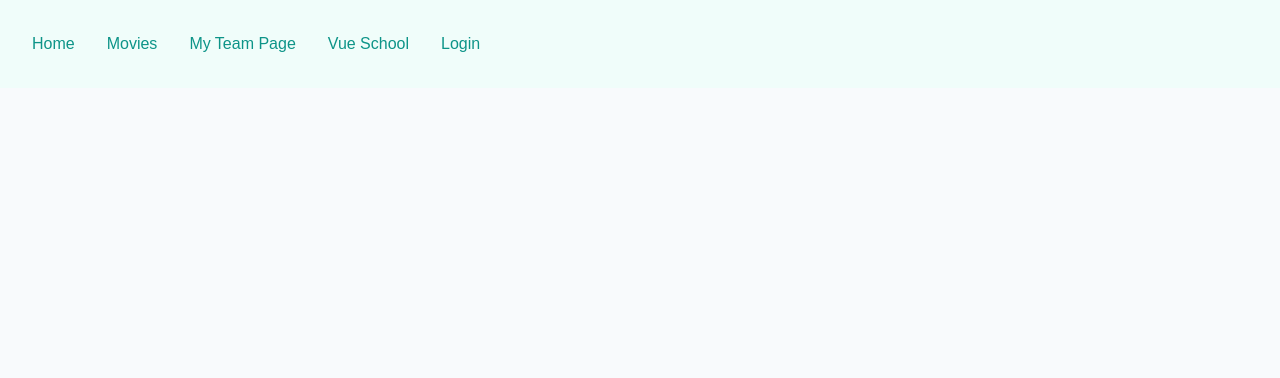
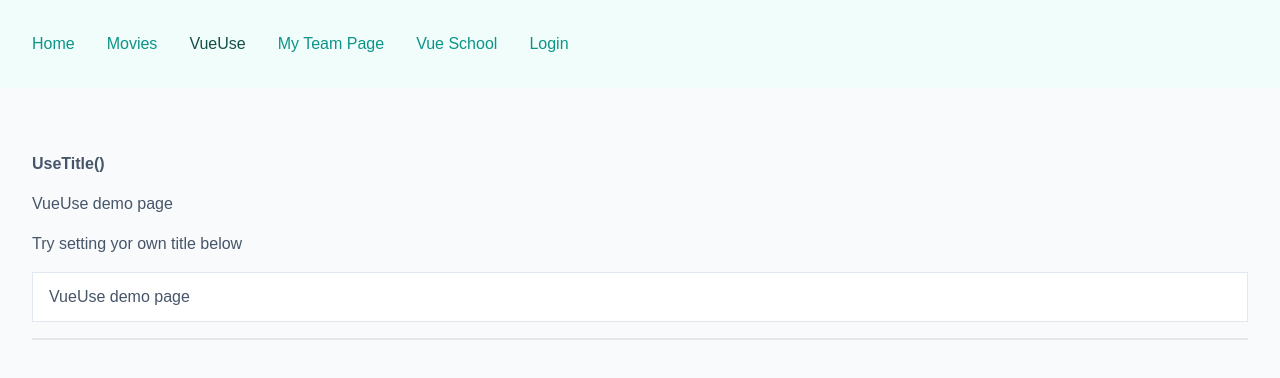
Before and after one commit to petrfaitl/nuxt-3-fundamentals-course, a Nuxt app: page /vueuse in a window 1280 px wide. Shown: the top 378 px of the page. Built offline with nearby package versions, Linux system fonts and the light colour scheme.

Commit message:
Adds a vueuse page

```diff
--- a/layouts/default.vue
+++ b/layouts/default.vue
@@ -9,6 +9,7 @@
     <nav class="">
       <NuxtLink to="/">Home</NuxtLink>
       <NuxtLink to="/movies">Movies</NuxtLink>
+      <NuxtLink to="/vueuse">VueUse</NuxtLink>
       <NuxtLink to="/teams/my-team/users/111">My Team Page</NuxtLink>
       <NuxtLink to="https://vueschool.io/lessons/nuxtlink-for-navigation">Vue School</NuxtLink>
       <div>
--- a/nuxt.config.ts
+++ b/nuxt.config.ts
@@ -4,11 +4,17 @@
     ["@pinia/nuxt",
       {
         autoImports: ["defineStore", "acceptHMRUpdate"],
-      }], '@nuxtjs/tailwindcss'],
+      }],
+    '@nuxtjs/tailwindcss'],
   imports: {
     dirs: ["stores"],
   },
   app: {
     pageTransition: {name: 'page', mode: 'out-in'}
+  },
+  routeRules:{
+    "/":{swr:true},
+    "/teams":{static:true}
+
   }
 })
--- a/package.json
+++ b/package.json
@@ -12,6 +12,7 @@
     "nuxt": "3.0.0"
   },
   "dependencies": {
-    "@pinia/nuxt": "^0.4.3"
+    "@pinia/nuxt": "^0.4.3",
+    "@vueuse/core": "^9.5.0"
   }
 }
--- a/pages/index.vue
+++ b/pages/index.vue
@@ -1,8 +1,17 @@
-<script lang="ts" setup></script>
+<script lang="ts" setup>
+
+import {useDateFormat, useNow} from "@vueuse/core";
+
+const formattedDate = useDateFormat(useNow(), 'HH:mm ddd, DD MMM YYYY', {locales:'en-NZ'});
+</script>
 
 <template>
+  <div>
+
   <div class="text-3xl">
-    Page: Home
+    Nuxt.js Movies Search Demo
+  </div>
+  <div>{{formattedDate}}</div>
   </div>
 </template>
 
--- /dev/null
+++ b/pages/vueuse.vue
@@ -0,0 +1,25 @@
+<script lang="ts" setup>
+import {useTitle} from '@vueuse/core';
+
+const title = useTitle();
+console.log(title.value)
+title.value = "VueUse demo page";
+
+</script>
+
+<template>
+  <div>
+    <div class="flex flex-col gap-4">
+
+      <h2 class="font-bold">
+        UseTitle()
+      </h2>
+      <p>{{ title }}</p>
+      <p>Try setting yor own title below</p>
+      <input type="text" v-model="title" class="border border-slate-200 py-3 px-4"/>
+    </div>
+    <div class="border my-4"></div>
+  </div>
+</template>
+
+<style scoped></style>
```
Also changed, not shown: 1 other file (tests, documents, lock files or other folders).
